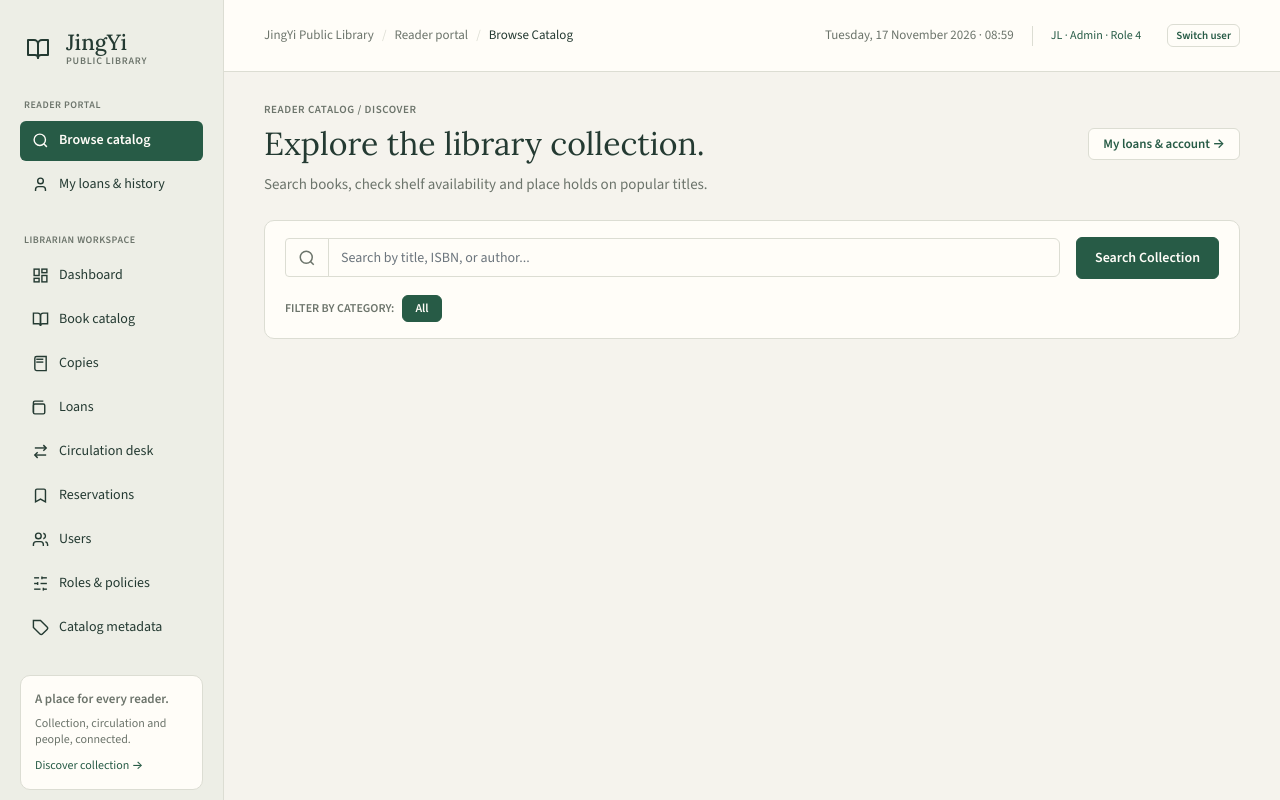
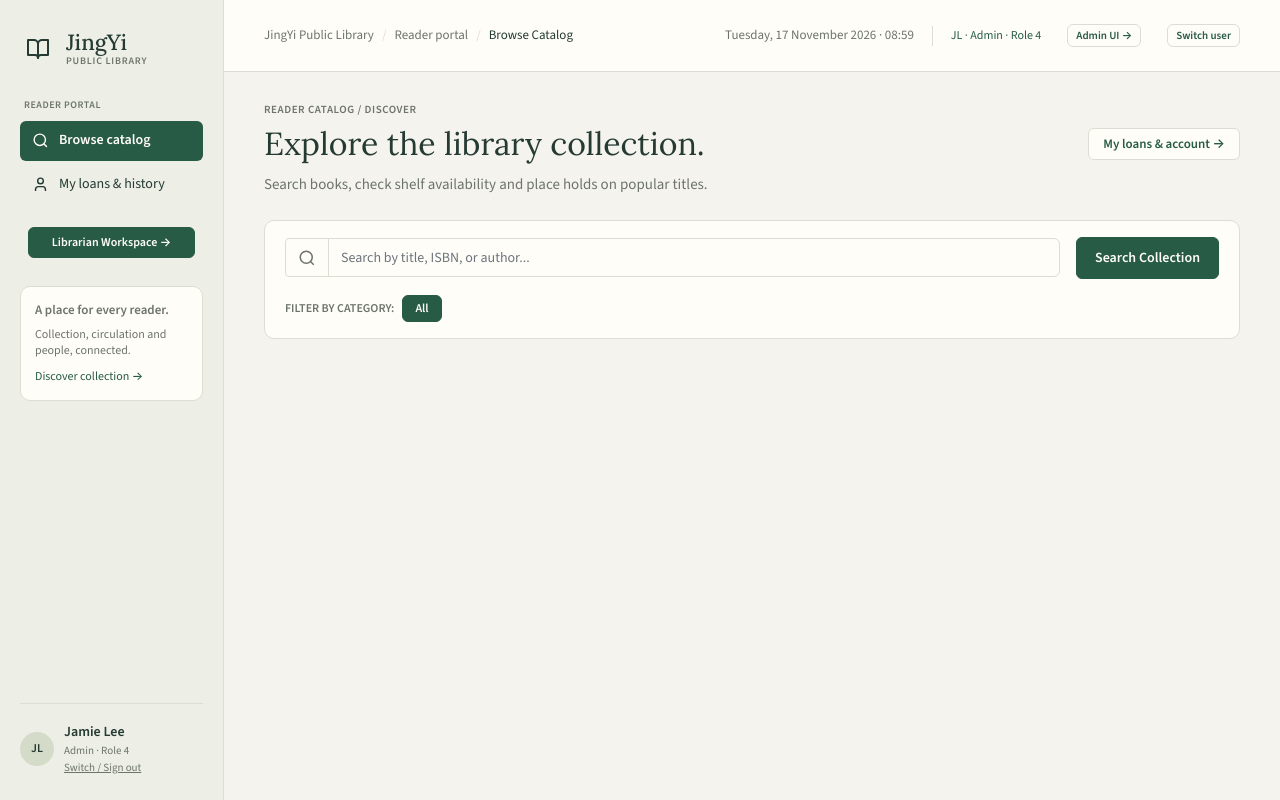
Before and after one commit to HungWah2/PULibrary, an ASP.NET Core app: page / in a window 1280 px wide. Run offline with ASP.NET Core 8, Linux system fonts and the light colour scheme.

Commit message:
Keep admin and user as two separate UIs with role-based routing and dedicated navigation shells

```diff
--- a/PULibrary/Controllers/HomeController.cs
+++ b/PULibrary/Controllers/HomeController.cs
@@ -6,6 +6,11 @@ public class HomeController : Controller
 {
     public IActionResult Index()
     {
+        int roleId = HttpContext.Session.GetInt32("RoleId") ?? 0;
+        if (roleId >= 3)
+        {
+            return RedirectToAction("Dashboard", "Admin");
+        }
         return RedirectToAction("Index", "Catalog");
     }
 
--- a/PULibrary/Program.cs
+++ b/PULibrary/Program.cs
@@ -35,6 +35,11 @@ app.UseSession();
 app.UseAuthorization();
 
 app.MapControllerRoute(
+    name: "admin",
+    pattern: "Admin/{action=Dashboard}/{id?}",
+    defaults: new { controller = "Admin", action = "Dashboard" });
+
+app.MapControllerRoute(
     name: "default",
     pattern: "{controller=Catalog}/{action=Index}/{id?}");
 
--- a/PULibrary/Views/Shared/_Layout.cshtml
+++ b/PULibrary/Views/Shared/_Layout.cshtml
@@ -43,7 +43,87 @@
                 </div>
             </div>
 
-            <!-- READER PORTAL SECTION -->
+            @if (currentController == "Admin")
+            {
+                <!-- LIBRARIAN STAFF WORKSPACE SECTION (Admin UI) -->
+                <div class="jy-nav-section">
+                    <div class="jy-nav-group-label">LIBRARIAN WORKSPACE</div>
+
+                    <nav class="jy-nav-menu">
+                        <a asp-controller="Admin" asp-action="Dashboard" class="jy-nav-item @(currentAction == "Dashboard" ? "active" : "")">
+                            <span class="jy-nav-icon">
+                                <svg width="17" height="17" viewBox="0 0 24 24" fill="none" stroke="currentColor" stroke-width="2"><rect x="3" y="3" width="7" height="9"></rect><rect x="14" y="3" width="7" height="5"></rect><rect x="14" y="12" width="7" height="9"></rect><rect x="3" y="16" width="7" height="5"></rect></svg>
+                            </span>
+                            <span class="jy-nav-text">Dashboard</span>
+                        </a>
+
+                        <a asp-controller="Admin" asp-action="Books" class="jy-nav-item @(currentAction == "Books" ? "active" : "")">
+                            <span class="jy-nav-icon">
+                                <svg width="17" height="17" viewBox="0 0 24 24" fill="none" stroke="currentColor" stroke-width="2"><path d="M2 3h6a4 4 0 0 1 4 4v14a3 3 0 0 0-3-3H2z"></path><path d="M22 3h-6a4 4 0 0 0-4 4v14a3 3 0 0 1 3-3h7z"></path></svg>
+                            </span>
+                            <span class="jy-nav-text">Book catalog</span>
+                        </a>
+
+                        <a asp-controller="Admin" asp-action="Copies" class="jy-nav-item @(currentAction == "Copies" ? "active" : "")">
+                            <span class="jy-nav-icon">
+                                <svg width="17" height="17" viewBox="0 0 24 24" fill="none" stroke="currentColor" stroke-width="2"><path d="M4 19.5v-15A2.5 2.5 0 0 1 6.5 2H20v20H6.5a2.5 2.5 0 0 1-2.5-2.5Z"></path><path d="M6 6h10"></path><path d="M6 10h10"></path></svg>
+                            </span>
+                            <span class="jy-nav-text">Copies</span>
+                        </a>
+
+                        <a asp-controller="Admin" asp-action="Loans" class="jy-nav-item @(currentAction == "Loans" ? "active" : "")">
+                            <span class="jy-nav-icon">
+                                <svg width="17" height="17" viewBox="0 0 24 24" fill="none" stroke="currentColor" stroke-width="2"><rect x="2" y="7" width="16" height="14" rx="2"></rect><path d="M16 3H4a2 2 0 0 0-2 2v14"></path></svg>
+                            </span>
+                            <span class="jy-nav-text">Loans</span>
+                        </a>
+
+                        <a asp-controller="Admin" asp-action="Circulation" class="jy-nav-item @(currentAction == "Circulation" ? "active" : "")">
+                            <span class="jy-nav-icon">
+                                <svg width="17" height="17" viewBox="0 0 24 24" fill="none" stroke="currentColor" stroke-width="2"><path d="m16 3 4 4-4 4"></path><path d="M20 7H4"></path><path d="m8 21-4-4 4-4"></path><path d="M4 17h16"></path></svg>
+                            </span>
+                            <span class="jy-nav-text">Circulation desk</span>
+                        </a>
+
+                        <a asp-controller="Admin" asp-action="Reservations" class="jy-nav-item @(currentAction == "Reservations" ? "active" : "")">
+                            <span class="jy-nav-icon">
+                                <svg width="17" height="17" viewBox="0 0 24 24" fill="none" stroke="currentColor" stroke-width="2"><path d="m19 21-7-4-7 4V5a2 2 0 0 1 2-2h10a2 2 0 0 1 2 2v16z"></path></svg>
+                            </span>
+                            <span class="jy-nav-text">Reservations</span>
+                        </a>
+
+                        <a asp-controller="Admin" asp-action="Users" class="jy-nav-item @(currentAction == "Users" ? "active" : "")">
+                            <span class="jy-nav-icon">
+                                <svg width="17" height="17" viewBox="0 0 24 24" fill="none" stroke="currentColor" stroke-width="2"><path d="M16 21v-2a4 4 0 0 0-4-4H6a4 4 0 0 0-4 4v2"></path><circle cx="9" cy="7" r="4"></circle><path d="M22 21v-2a4 4 0 0 0-3-3.87"></path><path d="M16 3.13a4 4 0 0 1 0 7.75"></path></svg>
+                            </span>
+                            <span class="jy-nav-text">Users</span>
+                        </a>
+
+                        <a asp-controller="Admin" asp-action="Policies" class="jy-nav-item @(currentAction == "Policies" ? "active" : "")">
+                            <span class="jy-nav-icon">
+                                <svg width="17" height="17" viewBox="0 0 24 24" fill="none" stroke="currentColor" stroke-width="2"><line x1="21" x2="14" y1="4" y2="4"></line><line x1="10" x2="3" y1="4" y2="4"></line><line x1="21" x2="12" y1="12" y2="12"></line><line x1="8" x2="3" y1="12" y2="12"></line><line x1="21" x2="16" y1="20" y2="20"></line><line x1="12" x2="3" y1="20" y2="20"></line><line x1="14" x2="14" y1="2" y2="6"></line><line x1="8" x2="8" y1="10" y2="14"></line><line x1="16" x2="16" y1="18" y2="22"></line></svg>
+                            </span>
+                            <span class="jy-nav-text">Roles & policies</span>
+                        </a>
+
+                        <a asp-controller="Admin" asp-action="Metadata" class="jy-nav-item @(currentAction == "Metadata" ? "active" : "")">
+                            <span class="jy-nav-icon">
+                                <svg width="17" height="17" viewBox="0 0 24 24" fill="none" stroke="currentColor" stroke-width="2"><path d="M12 2H2v10l9.29 9.29c.94.94 2.48.94 3.42 0l6.58-6.58c.94-.94.94-2.48 0-3.42L12 2Z"></path><path d="M7 7h.01"></path></svg>
+                            </span>
+                            <span class="jy-nav-text">Catalog metadata</span>
+                        </a>
+                    </nav>
+
+                    <div class="mt-3 px-2">
+                        <a asp-controller="Catalog" asp-action="Index" class="jy-btn-secondary w-100 justify-content-center" style="font-size: 12px; padding: 6px 10px;">
+                            View Reader Portal ↗
+                        </a>
+                    </div>
+                </div>
+            }
+            else
+            {
+                <!-- READER PORTAL SECTION (User UI) -->
                 <div class="jy-nav-section">
                     <div class="jy-nav-group-label">READER PORTAL</div>
                     <nav class="jy-nav-menu">
@@ -61,77 +141,17 @@
                             <span class="jy-nav-text">My loans &amp; history</span>
                         </a>
                     </nav>
+
+                    @if (isStaff)
+                    {
+                        <div class="mt-3 px-2">
+                            <a asp-controller="Admin" asp-action="Dashboard" class="jy-btn-primary w-100 justify-content-center" style="font-size: 12px; padding: 6px 10px;">
+                                Librarian Workspace →
+                            </a>
                         </div>
-
-            <!-- LIBRARIAN STAFF WORKSPACE SECTION -->
-            <div class="jy-nav-section">
-                <div class="jy-nav-group-label">LIBRARIAN WORKSPACE</div>
-
-                <nav class="jy-nav-menu">
-                    <a asp-controller="Admin" asp-action="Dashboard" class="jy-nav-item @(currentController == "Admin" && currentAction == "Dashboard" ? "active" : "")">
-                        <span class="jy-nav-icon">
-                            <svg width="17" height="17" viewBox="0 0 24 24" fill="none" stroke="currentColor" stroke-width="2"><rect x="3" y="3" width="7" height="9"></rect><rect x="14" y="3" width="7" height="5"></rect><rect x="14" y="12" width="7" height="9"></rect><rect x="3" y="16" width="7" height="5"></rect></svg>
-                        </span>
-                        <span class="jy-nav-text">Dashboard</span>
-                    </a>
-
-                    <a asp-controller="Admin" asp-action="Books" class="jy-nav-item @(currentController == "Admin" && currentAction == "Books" ? "active" : "")">
-                        <span class="jy-nav-icon">
-                            <svg width="17" height="17" viewBox="0 0 24 24" fill="none" stroke="currentColor" stroke-width="2"><path d="M2 3h6a4 4 0 0 1 4 4v14a3 3 0 0 0-3-3H2z"></path><path d="M22 3h-6a4 4 0 0 0-4 4v14a3 3 0 0 1 3-3h7z"></path></svg>
-                        </span>
-                        <span class="jy-nav-text">Book catalog</span>
-                    </a>
-
-                    <a asp-controller="Admin" asp-action="Copies" class="jy-nav-item @(currentController == "Admin" && currentAction == "Copies" ? "active" : "")">
-                        <span class="jy-nav-icon">
-                            <svg width="17" height="17" viewBox="0 0 24 24" fill="none" stroke="currentColor" stroke-width="2"><path d="M4 19.5v-15A2.5 2.5 0 0 1 6.5 2H20v20H6.5a2.5 2.5 0 0 1-2.5-2.5Z"></path><path d="M6 6h10"></path><path d="M6 10h10"></path></svg>
-                        </span>
-                        <span class="jy-nav-text">Copies</span>
-                    </a>
-
-                    <a asp-controller="Admin" asp-action="Loans" class="jy-nav-item @(currentController == "Admin" && currentAction == "Loans" ? "active" : "")">
-                        <span class="jy-nav-icon">
-                            <svg width="17" height="17" viewBox="0 0 24 24" fill="none" stroke="currentColor" stroke-width="2"><rect x="2" y="7" width="16" height="14" rx="2"></rect><path d="M16 3H4a2 2 0 0 0-2 2v14"></path></svg>
-                        </span>
-                        <span class="jy-nav-text">Loans</span>
-                    </a>
-
-                    <a asp-controller="Admin" asp-action="Circulation" class="jy-nav-item @(currentController == "Admin" && currentAction == "Circulation" ? "active" : "")">
-                        <span class="jy-nav-icon">
-                            <svg width="17" height="17" viewBox="0 0 24 24" fill="none" stroke="currentColor" stroke-width="2"><path d="m16 3 4 4-4 4"></path><path d="M20 7H4"></path><path d="m8 21-4-4 4-4"></path><path d="M4 17h16"></path></svg>
-                        </span>
-                        <span class="jy-nav-text">Circulation desk</span>
-                    </a>
-
-                    <a asp-controller="Admin" asp-action="Reservations" class="jy-nav-item @(currentController == "Admin" && currentAction == "Reservations" ? "active" : "")">
-                        <span class="jy-nav-icon">
-                            <svg width="17" height="17" viewBox="0 0 24 24" fill="none" stroke="currentColor" stroke-width="2"><path d="m19 21-7-4-7 4V5a2 2 0 0 1 2-2h10a2 2 0 0 1 2 2v16z"></path></svg>
-                        </span>
-                        <span class="jy-nav-text">Reservations</span>
-                    </a>
-
-                    <a asp-controller="Admin" asp-action="Users" class="jy-nav-item @(currentController == "Admin" && currentAction == "Users" ? "active" : "")">
-                        <span class="jy-nav-icon">
-                            <svg width="17" height="17" viewBox="0 0 24 24" fill="none" stroke="currentColor" stroke-width="2"><path d="M16 21v-2a4 4 0 0 0-4-4H6a4 4 0 0 0-4 4v2"></path><circle cx="9" cy="7" r="4"></circle><path d="M22 21v-2a4 4 0 0 0-3-3.87"></path><path d="M16 3.13a4 4 0 0 1 0 7.75"></path></svg>
-                        </span>
-                        <span class="jy-nav-text">Users</span>
-                    </a>
-
-                    <a asp-controller="Admin" asp-action="Policies" class="jy-nav-item @(currentController == "Admin" && currentAction == "Policies" ? "active" : "")">
-                        <span class="jy-nav-icon">
-                            <svg width="17" height="17" viewBox="0 0 24 24" fill="none" stroke="currentColor" stroke-width="2"><line x1="21" x2="14" y1="4" y2="4"></line><line x1="10" x2="3" y1="4" y2="4"></line><line x1="21" x2="12" y1="12" y2="12"></line><line x1="8" x2="3" y1="12" y2="12"></line><line x1="21" x2="16" y1="20" y2="20"></line><line x1="12" x2="3" y1="20" y2="20"></line><line x1="14" x2="14" y1="2" y2="6"></line><line x1="8" x2="8" y1="10" y2="14"></line><line x1="16" x2="16" y1="18" y2="22"></line></svg>
-                        </span>
-                        <span class="jy-nav-text">Roles & policies</span>
-                    </a>
-
-                    <a asp-controller="Admin" asp-action="Metadata" class="jy-nav-item @(currentController == "Admin" && currentAction == "Metadata" ? "active" : "")">
-                        <span class="jy-nav-icon">
-                            <svg width="17" height="17" viewBox="0 0 24 24" fill="none" stroke="currentColor" stroke-width="2"><path d="M12 2H2v10l9.29 9.29c.94.94 2.48.94 3.42 0l6.58-6.58c.94-.94.94-2.48 0-3.42L12 2Z"></path><path d="M7 7h.01"></path></svg>
-                        </span>
-                        <span class="jy-nav-text">Catalog metadata</span>
-                    </a>
-                </nav>
+                    }
                 </div>
+            }
 
             <!-- Workspace Guide Card -->
             <div class="jy-workspace-guide-card">
@@ -170,6 +190,14 @@
                     <span class="jy-session-time">@DateTime.Now.ToString("dddd, dd MMMM yyyy · HH:mm")</span>
                     <span class="jy-session-divider"></span>
                     <span class="jy-session-badge">@initials · @userRole</span>
+                    @if (currentController == "Admin")
+                    {
+                        <a asp-controller="Catalog" asp-action="Index" class="jy-btn-secondary ms-2" style="font-size: 11px; padding: 3px 8px;">Reader UI ↗</a>
+                    }
+                    else if (isStaff)
+                    {
+                        <a asp-controller="Admin" asp-action="Dashboard" class="jy-btn-secondary ms-2" style="font-size: 11px; padding: 3px 8px;">Admin UI →</a>
+                    }
                     <a asp-controller="Account" asp-action="SignIn" class="jy-btn-secondary ms-2" style="font-size: 11px; padding: 3px 8px;">Switch user</a>
                 </div>
             </header>
```
Also changed, not shown: PULibrary/Controllers/AdminController.cs (+11 -0 lines), PULibrary/Controllers/UserController.cs (+23 -0 lines), PULibrary/Views/User/Profile.cshtml (+22 -6 lines). Lines whose indentation alone changed are shown as unchanged.
